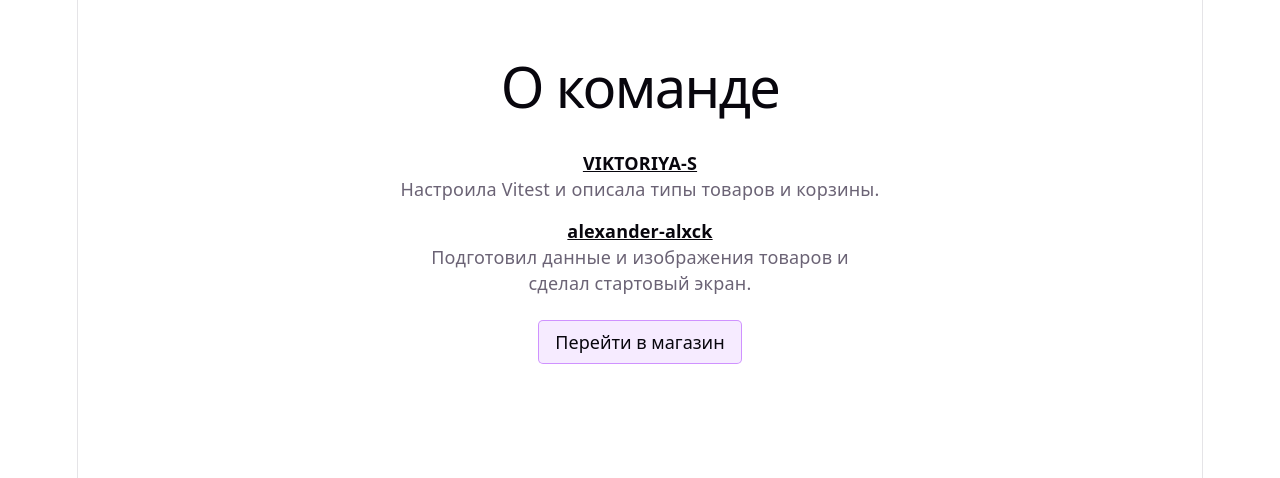
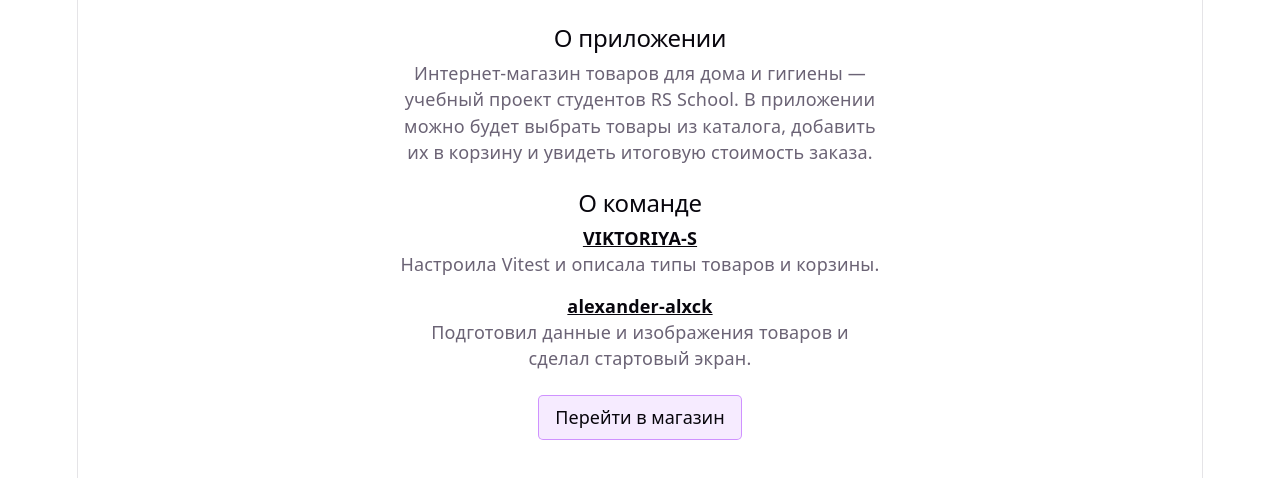
Before and after one commit to VIKTORIYA-S/online-shop, a React (Vite) app: page / in a window 1280 px wide. Shown: the top 478 px of the page. Built offline with nearby package versions, Linux system fonts and the light colour scheme.

Commit message:
fix: move shop description to the start page

```diff
--- a/src/App.css
+++ b/src/App.css
@@ -2,8 +2,9 @@
   padding: 24px 16px;
 }
 
-.page h1 {
-  line-height: 1.1;
+.page > p {
+  max-width: 480px;
+  margin: 0 auto 24px;
 }
 
 .team {
--- a/src/App.tsx
+++ b/src/App.tsx
@@ -8,12 +8,7 @@ function App() {
     <main className="page">
       {isShopOpen ? (
         <>
-          <h1>Магазин</h1>
-          <p>
-            Онлайн магазин. Учебный проект, выполненный в команде студентами RS
-            School. Вы можете выбрать товары в каталоге и посмотреть итоговую
-            сумму в корзине.
-          </p>
+          <h2>Магазин</h2>
           <button
             type="button"
             className="page-button"
@@ -24,7 +19,13 @@ function App() {
         </>
       ) : (
         <>
-          <h1>О команде</h1>
+          <h2>О приложении</h2>
+          <p>
+            Интернет-магазин товаров для дома и гигиены — учебный проект
+            студентов RS School. В приложении можно будет выбрать товары из
+            каталога, добавить их в корзину и увидеть итоговую стоимость заказа.
+          </p>
+          <h2>О команде</h2>
           <ul className="team">
             <li>
               <strong>
```
